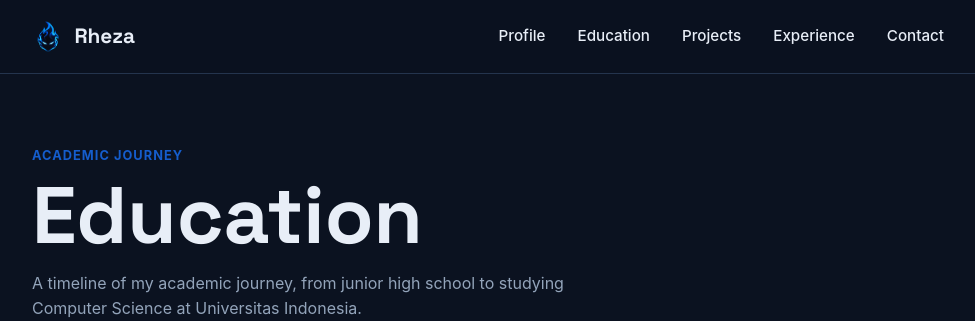
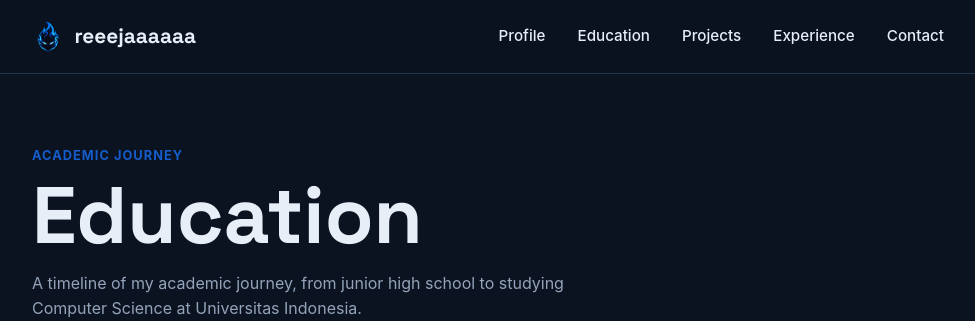
Before and after one commit to reeejaaaaaa/myportofolio, a Django app: page /education/ in a window 1280 px wide. Shown: the top 321 px of the page, without its empty margins (152-1127 px from the left). Run offline with Django 5.2, Linux system fonts and the light colour scheme.

```diff
--- a/templates/education.html
+++ b/templates/education.html
@@ -32,7 +32,7 @@
                 alt=""
                 class="brand-logo"
             >
-            <span>Rheza</span>
+            <span>reeejaaaaaa</span>
         </a>
 
         <nav>
```
Also changed, not shown: README.md.
